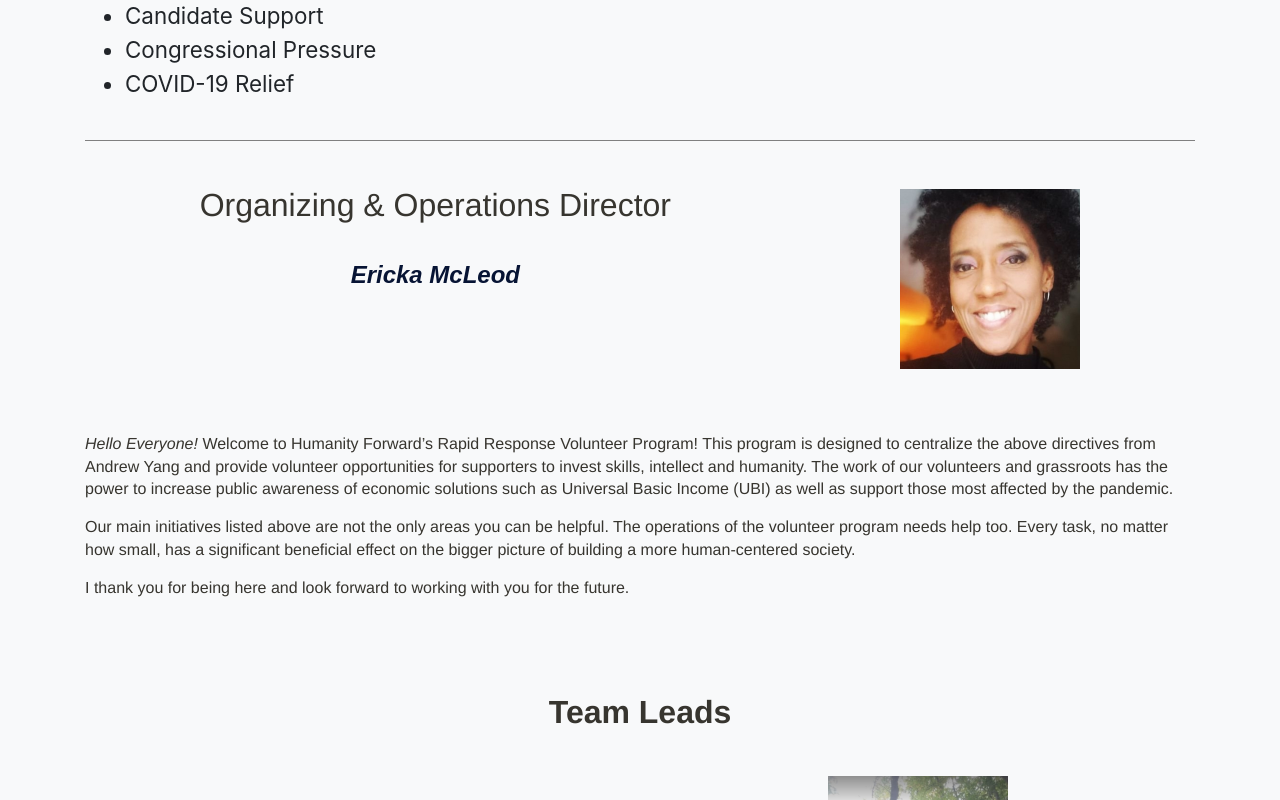
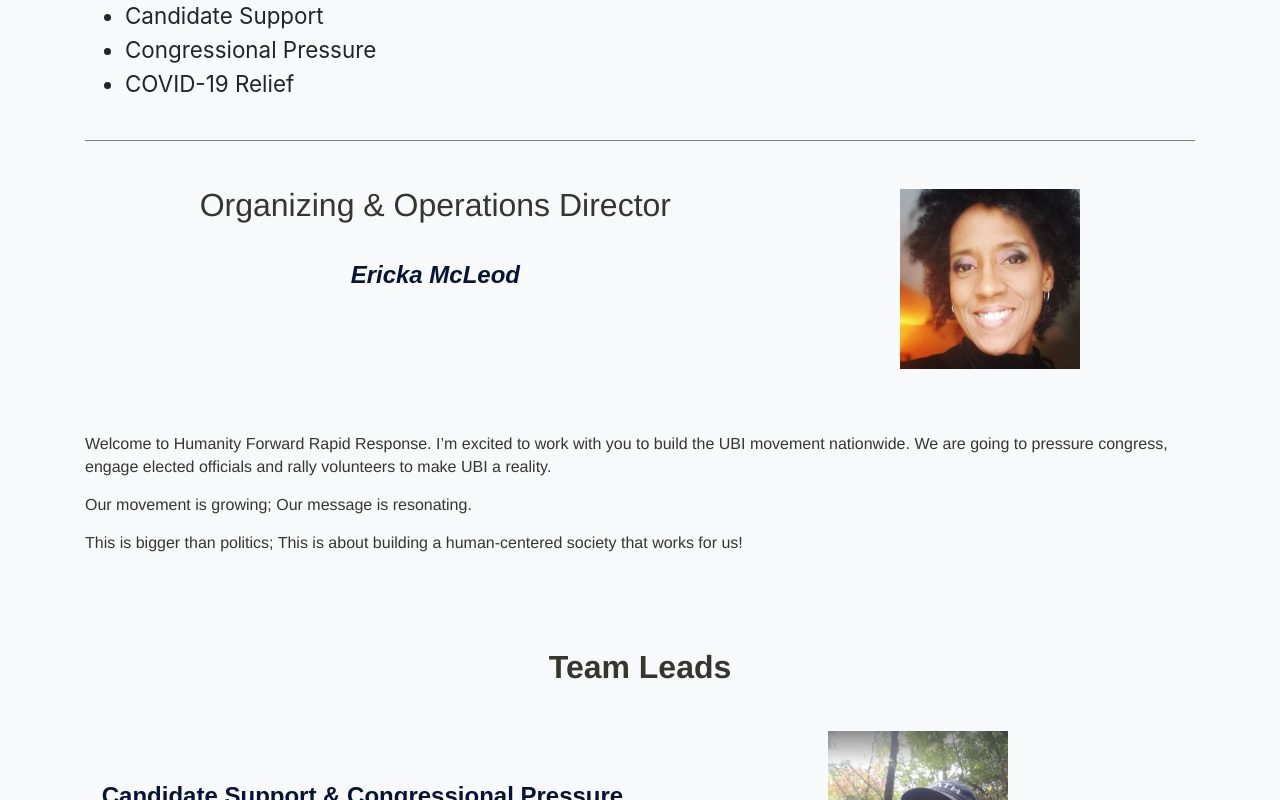
Before and after one commit to HF-RapidResponse/volunteer-portal, a React (Create React App) app in the folder client/: page /about in a window 1280 px wide. Shown: the part 459-1259 px from the top of the page. Built offline with nearby package versions, Linux system fonts and the light colour scheme.

Commit message:
update copy and links

```diff
--- a/client/src/components/About.js
+++ b/client/src/components/About.js
@@ -114,28 +114,15 @@ function About() {
           <img src={ErickaPortrait} alt="ericka-portrait" />
         </div>
       </div>
-      <p style={{ paddingTop: '1rem' }}>
-        <i>Hello Everyone!</i> Welcome to Humanity Forward’s Rapid Response
-        Volunteer Program! This program is designed to centralize the above
-        directives from Andrew Yang and provide volunteer opportunities for
-        supporters to invest skills, intellect and humanity. The work of our
-        volunteers and grassroots has the power to increase public awareness of
-        economic solutions such as Universal Basic Income (UBI) as well as
-        support those most affected by the pandemic.
-      </p>
-      <p>
-        Our main initiatives listed above are not the only areas you can be
-        helpful. The operations of the volunteer program needs help too. Every
-        task, no matter how small, has a significant beneficial effect on the
-        bigger picture of building a more human-centered society.
-      </p>
-      <p>
-        I thank you for being here and look forward to working with you for the
-        future.
-      </p>
-      <section className="about-section text-center">
-        <p className="med-text thicc">Team Leads</p>
-        <>{teamLeadProfiles}</>
+        <p style={{ paddingTop: '1rem' }}> Welcome to Humanity Forward Rapid
+        Response. I’m excited to work with you to build the UBI movement
+        nationwide.  We are going to pressure congress, engage elected officials
+        and rally volunteers to make UBI a reality.</p>
+        <p>Our movement is growing; Our message is resonating.</p>
+        <p>This is bigger than politics; This is about building a human-centered
+        society that works for us!</p>
+        <section className="about-section text-center"> <p
+        className="med-text thicc">Team Leads</p> <>{teamLeadProfiles}</>
       </section>
     </>
   );
--- a/client/src/components/Register.js
+++ b/client/src/components/Register.js
@@ -24,12 +24,10 @@ function Register() {
       <Col xs={12} lg={9} xl={6} className="shadow-card">
         <h2 className="header-3">Register yourself as a volunteer.</h2>
         <p>
-          Eiusmod tempor incididunt ut labore et dolore magna aliqua. Ut enim ad
-          minim veniam, quis nostrud exercitation ullamco laboris nisi ut
-          aliquip ex ea commodo consequat.
+            Let us keep you up to date on what we have in the works.
         </p>
         <div className="text-center">
-          <Link to="#">
+          <Link to="http://on.movehumanityforward.com/volunteer_signup_short">
             <Button variant="outline-info" style={{ padding: '.35rem 1.5rem' }}>
               Register Here
             </Button>
@@ -45,7 +43,7 @@ function Register() {
           strengths.
         </p>
         <div className="text-center">
-          <a href="https://on.movehumanityforward.com/volunteer_hf">
+          <a href="https://on.movehumanityforward.com/volunteer_survey">
             <Button variant="outline-info" style={{ padding: '.35rem 1.5rem' }}>
               Go to Survey
             </Button>
```
